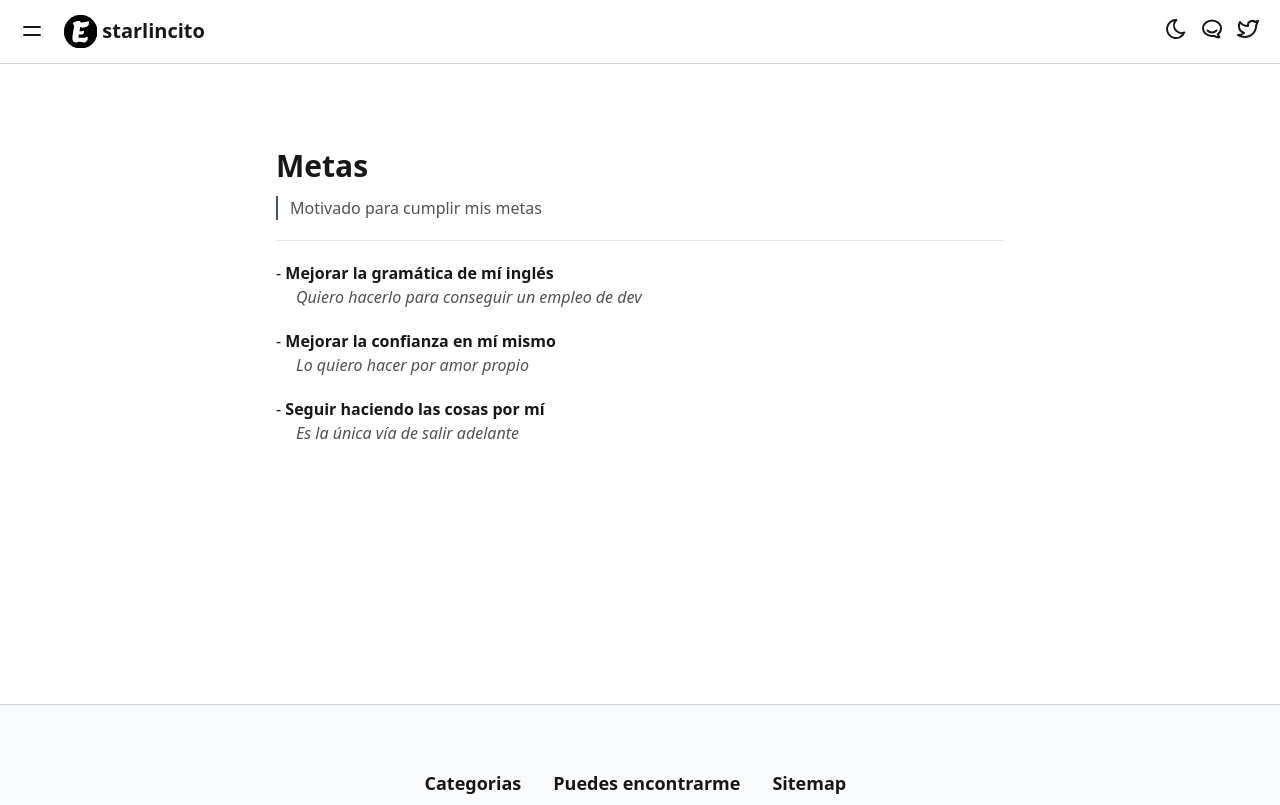
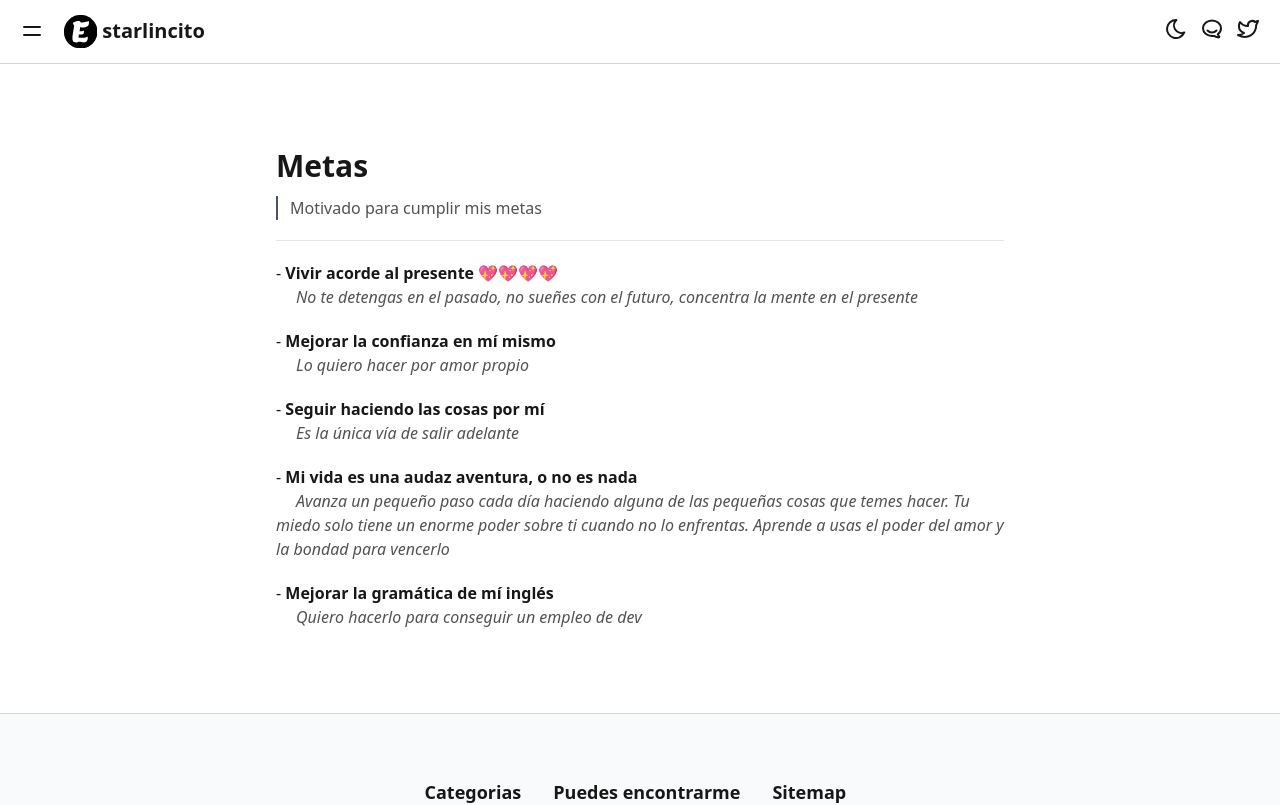
Before and after one commit to estarlincito/estarlincito.com, a Next.js app: page /metas in a window 1280 px wide. Shown: the top 805 px of the page. Built offline with nearby package versions, Linux system fonts and the light colour scheme; what contentlayer would draw is missing.

Commit message:
new goal

```diff
--- a/src/app/metas/page.tsx
+++ b/src/app/metas/page.tsx
@@ -20,9 +20,11 @@ const Metas = () => {
         <Blockquote>{MetasC.seo.description}</Blockquote>
       </div>
       <hr />
-      {MetasC.metas.map(({ meta, motivo, id }) => (
-        <Card meta={meta} motivo={motivo} key={id} />
-      ))}
+      <div className='flex flex-col gap-y-5'>
+        {MetasC.metas.map(({ meta, motivo, id }) => (
+          <Card meta={meta} motivo={motivo} key={id} />
+        ))}
+      </div>
     </section>
   );
 };
--- a/src/constants/metas.ts
+++ b/src/constants/metas.ts
@@ -17,19 +17,33 @@ class Seo {
 
 const metas = [
   {
-    meta: 'Mejorar la gramática de mí inglés',
-    motivo: 'Quiero hacerlo para conseguir un empleo de dev',
-    id: 0,
+    meta: 'Vivir acorde al presente 💖💖💖💖',
+    motivo:
+      'No te detengas en el pasado, no sueñes con el futuro, concentra la mente en el presente',
+    id: 1,
   },
   {
     meta: 'Mejorar la confianza en mí mismo',
     motivo: 'Lo quiero hacer por amor propio',
-    id: 1,
+    id: 2,
   },
   {
     meta: 'Seguir haciendo las cosas por mí',
     motivo: 'Es la única vía de salir adelante',
-    id: 2,
+    id: 3,
+  },
+
+  {
+    meta: 'Mi vida es una audaz aventura, o no es nada',
+    motivo:
+      'Avanza un pequeño paso cada día haciendo alguna de las pequeñas cosas que temes hacer. Tu miedo solo tiene un enorme poder sobre ti cuando no lo enfrentas. Aprende a usas el poder del amor y la bondad para vencerlo',
+    id: 4,
+  },
+
+  {
+    meta: 'Mejorar la gramática de mí inglés',
+    motivo: 'Quiero hacerlo para conseguir un empleo de dev',
+    id: 5,
   },
 ];
 
```
